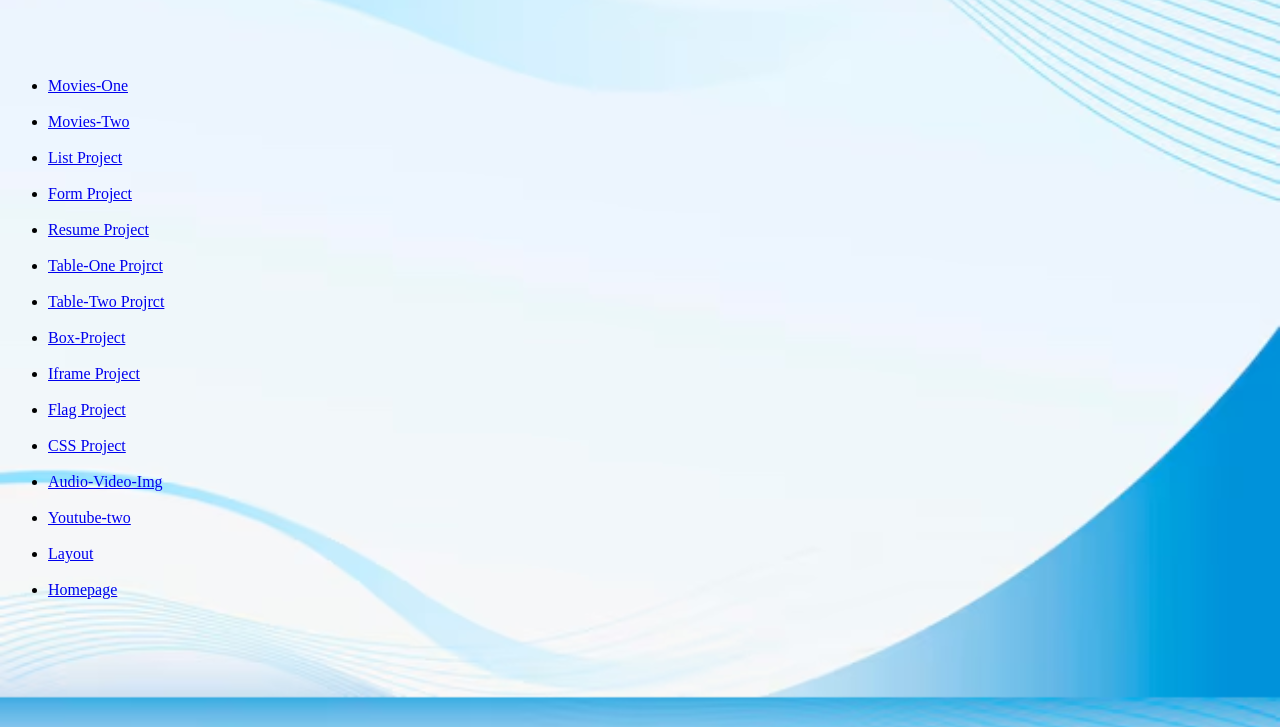
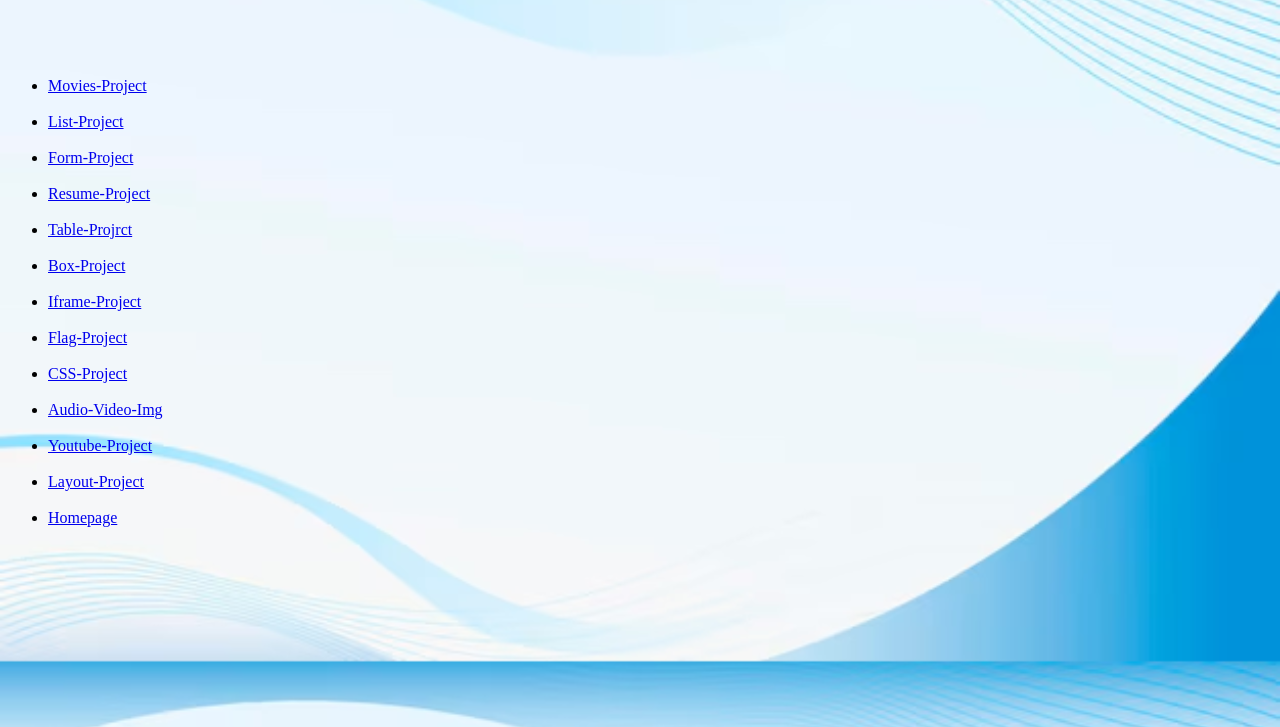
Before and after one commit to shitalgorle/shitalFullStackDeveloper, a plain HTML site: page index.html in a window 1280 px wide. Shown: the part 73-800 px from the top of the page. Drawn offline with Linux system fonts and the light colour scheme.

Commit message:
Add files via upload

```diff
--- a/index.html
+++ b/index.html
@@ -11,41 +11,35 @@
         }
     </style>
 </head>
-
 <body>
-
     <h1 style="text-align: center;">WELCOME TO MY WEBPAGE</h1>
     <br>
     <br>
     <br>
     <ul>
-        <li><a href="./movies/movies-one.html">Movies-One</a></li>
+        <li><a href="./movies/movies-one.html">Movies-Project</a></li>
         <br>
-        <li><a href="./movies/movies-two.html">Movies-Two</a></li>
+        <li><a href="list.html">List-Project</a></li>
         <br>
-        <li><a href="list.html">List Project</a></li>
+        <li><a href="./form/form-main.html">Form-Project </a></li>
         <br>
-        <li><a href="./form/form-main.html">Form Project </a></li>
+        <li> <a href="resume.html">Resume-Project</a></li>
         <br>
-        <li> <a href="resume.html">Resume Project</a></li>
-        <br>
-        <li><a href="./table/table-two.html">Table-One Projrct</a></li>
-        <br>
-        <li><a href="./table/table-three.html">Table-Two Projrct</a></li>
+        <li><a href="./table/table-three.html">Table-Projrct</a></li>
         <br>
         <li><a href="./box/box-model.html">Box-Project</a></li>
         <br>
-        <li><a href="iframe.html">Iframe Project</a></li>
+        <li><a href="./youtube-iframe.html/iframe.html">Iframe-Project</a></li>
         <br>
-        <li><a href="flex/flag-two.html">Flag Project</a></li>
+        <li><a href="flex/flag-two.html">Flag-Project</a></li>
         <br>
-        <li><a href="css-chapterone.html">CSS Project</a></li>
+        <li><a href="css-chapterone.html">CSS-Project</a></li>
         <br>
         <li><a href="audio-video-img.html">Audio-Video-Img</a></li>
         <br>
-        <li><a href="youtube-two.html">Youtube-two</a></li>
+        <li><a href="./youtube-iframe.html/youtube-two.html">Youtube-Project</a></li>
         <br>
-        <li><a href="./flex/layout-chess.html">Layout</a></li>
+        <li><a href="./flex/layout-chess.html">Layout-Project</a></li>
         <br>
         <li><a href="./layout/Homepage-two.html">Homepage</a></li>
     </ul>
```
Also changed, not shown: Homepage-two.html (+11 -21 lines).
